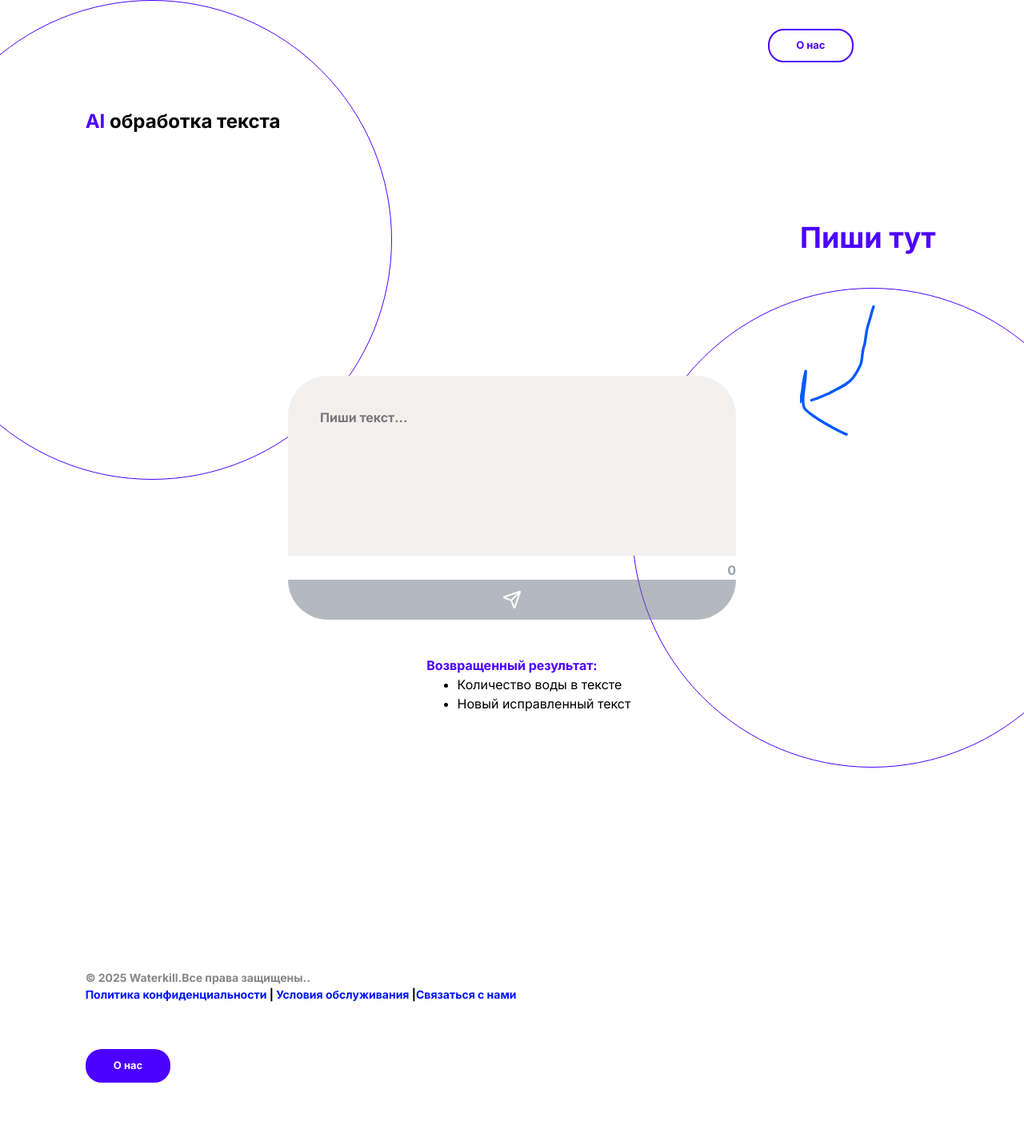
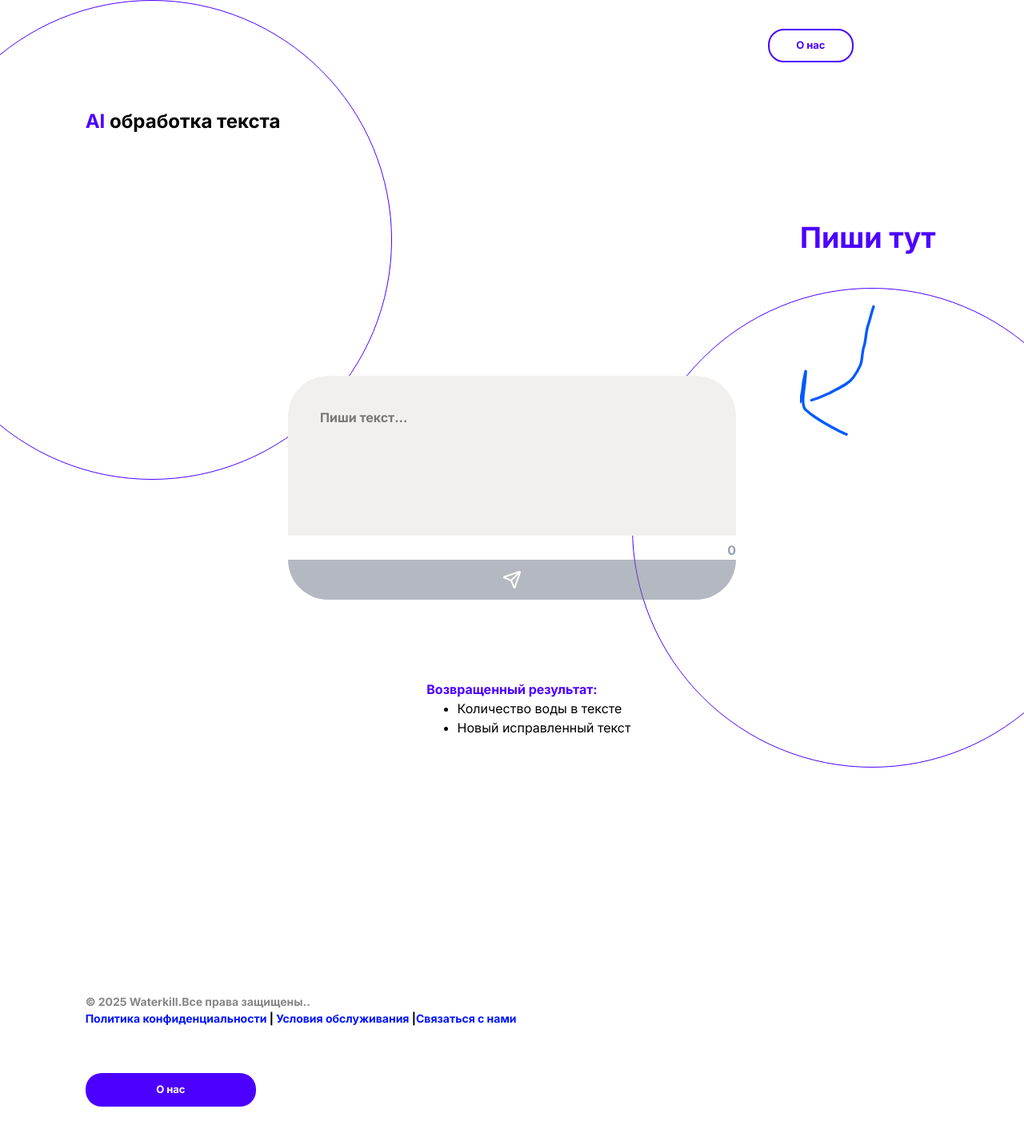
Before and after one commit to Simfort/waterkill, a Next.js app: page / in a window 1280 px wide. Shown: the top 1422 px of the page at 80% size. Built offline with nearby package versions, Linux system fonts and the light colour scheme.

Commit message:
added fixed optimazed adaptive

```diff
--- a/app/_components/Footer.tsx
+++ b/app/_components/Footer.tsx
@@ -31,7 +31,9 @@ export default function Footer() {
           </a>
         </p>
       </div>{" "}
-      <Button className="col-start-2 bg-[#4C00FF] text-white">О нас</Button>
+      <Button className="col-start-2 col-span-2 bg-[#4C00FF] text-white">
+        О нас
+      </Button>
     </motion.footer>
   );
 }
--- a/app/_components/InfoText.tsx
+++ b/app/_components/InfoText.tsx
@@ -2,7 +2,7 @@ import { InfoTextBase } from "@/lib/utils";
 
 export default function InfoText({ info }: { info: InfoTextBase }) {
   return (
-    <div className="flex flex-col justify-center items-center p-5">
+    <div className="flex flex-col  justify-center items-center p-5">
       <div className=" flex flex-col text-primary   items-center">
         {" "}
         <div className="h-[100px] w-[100px] border-5 border-primary rounded-full flex items-center justify-center text-2xl ">
--- a/app/_components/Textarea.tsx
+++ b/app/_components/Textarea.tsx
@@ -28,24 +28,25 @@ export default function Textarea() {
     }
   }, []);
   return (
-    <section className=" mt-[100px] max-md:mt-[10px] gap-x-20 grid-cols-subgrid max-md:flex max-md:flex-col max-md:items-center grid col-start-1 col-end-13">
-      <div className="col-start-4 max-md:w-1/1 max-md:p-5 col-end-10 h-112.5 max-md:col-start-2 max-md:col-end-6">
+    <section
+      className="mt-[100px] max-md:mt-[10px] gap-x-20 grid grid-cols-subgrid col-start-1 col-span-full min-h-fit"
+      style={{ gridAutoRows: "auto" }}>
+      <div className="col-start-4 max-md:col-start-1 max-md:p-5 col-end-10 max-md:col-end-12 overflow-hidden">
         <label htmlFor="notes">
-          {" "}
           <textarea
             disabled={notes.length >= 5000}
             onChange={(e) => setNotes(e.target.value)}
             value={notes}
             name="notes"
             placeholder="Пиши текст..."
-            className=" rounded-t-[50px] w-1/1 h-1/2 resize-none mt-[200px] bg-[#f2efef] outline-0 p-10 "></textarea>
+            className="rounded-t-[50px] w-full min-h-[200px] max-h-[400px] resize-none mt-[200px] bg-[#f2efef] outline-0 p-10"></textarea>
         </label>
         {loading.start && !loading.done && (
           <Loader className="animate-spin text-white" />
         )}
         {!loading.start && loading.done && infoNote && (
           <InfoText info={infoNote} />
-        )}{" "}
+        )}
         <p
           className={`text-gray-400 text-end ${
             notes.length >= 5000 ? "text-red-400" : "text-gray-400"
@@ -58,15 +59,15 @@ export default function Textarea() {
         <button
           disabled={patternDisabled}
           onClick={sendNotes}
-          className={`w-1/1 h-[50px] transition-all  flex items-center justify-center  rounded-b-[50px] ${
+          className={`w-full h-[50px] transition-all flex items-center justify-center rounded-b-[50px] ${
             patternDisabled
               ? "bg-gray-500 opacity-50"
-              : " bg-primary cursor-pointer hover:opacity-50"
+              : "bg-primary cursor-pointer hover:opacity-50"
           }`}>
           {loading.start && !loading.done ? (
             <Loader className="animate-spin text-white" />
           ) : (
-            <Send className="text-white " />
+            <Send className="text-white" />
           )}
         </button>
       </div>
@@ -79,12 +80,9 @@ export default function Textarea() {
                 className="inline-block"
                 initial={{ opacity: 0 }}
                 animate={{ opacity: 1 }}
-                transition={{
-                  type: "spring",
-                  delay: 0.1 * i,
-                }}
+                transition={{ type: "spring", delay: 0.1 * i }}
                 key={i}>
-                {char == " " ? "\u00A0" : char}
+                {char === " " ? "\u00A0" : char}
               </motion.span>
             ))}
           </h2>
--- a/app/page.tsx
+++ b/app/page.tsx
@@ -15,9 +15,9 @@ export default function Home() {
         <span className="text-primary">AI</span> обработка текста
       </h2>
       <Textarea />
-      <div className="col-span-full flex-col items-center mt-[100px] flex justify-center">
+      <div className="col-span-full  flex-col items-center mt-[100px]  flex justify-center">
         <h2 className="text-primary">Возвращенный результат:</h2>
-        <ul className="flex list-disc font-normal flex-col pl-20">
+        <ul className="flex max-md:pl-10 list-disc font-normal flex-col pl-20">
           <li>Количество воды в тексте</li>
           <li>Новый исправленный текст</li>
         </ul>
```
